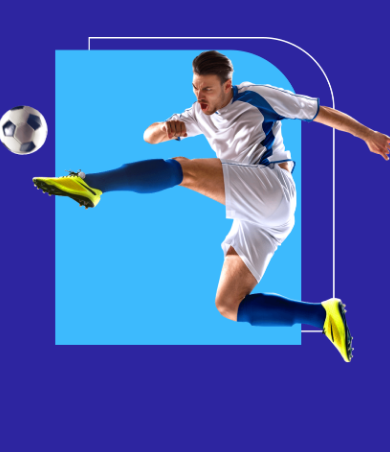
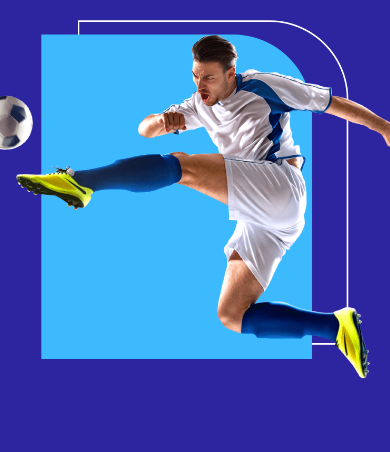
Before and after one commit to nisharga/Responsive-Football, a plain HTML site: page index.html in a window 390 px wide. In both pictures the pointer is over the element 195 px from the left and 596 px from the top of the page. Shown: the part 392-844 px from the top of the page. Drawn offline with Linux system fonts and the light colour scheme.

Commit message:
responsive-football2

```diff
--- a/style.css
+++ b/style.css
@@ -75,7 +75,10 @@ line-height: 1.4;
 .heroContent .btn {width: 40%;}
 
 .heroContent .btn i {margin-left: 10px;}
-
+.heroContentImage:hover {
+    transform: scale(1.1);
+	 transition: all 0.5s ease;
+}
 
 /* player Section */
 .col-md-4 {
```
